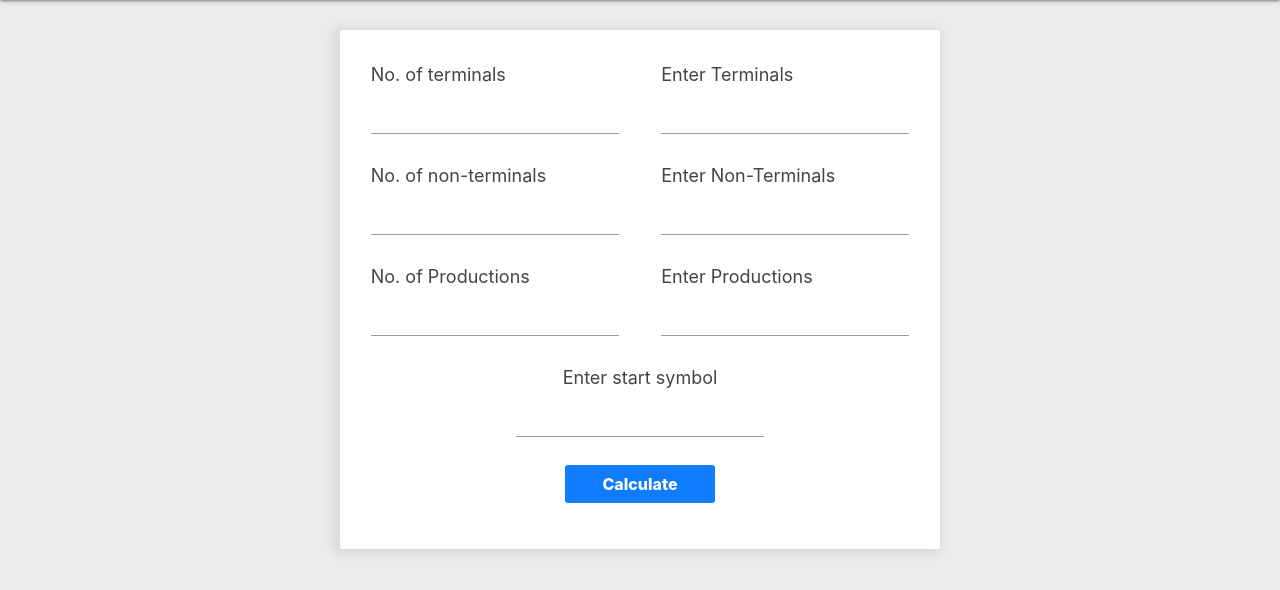
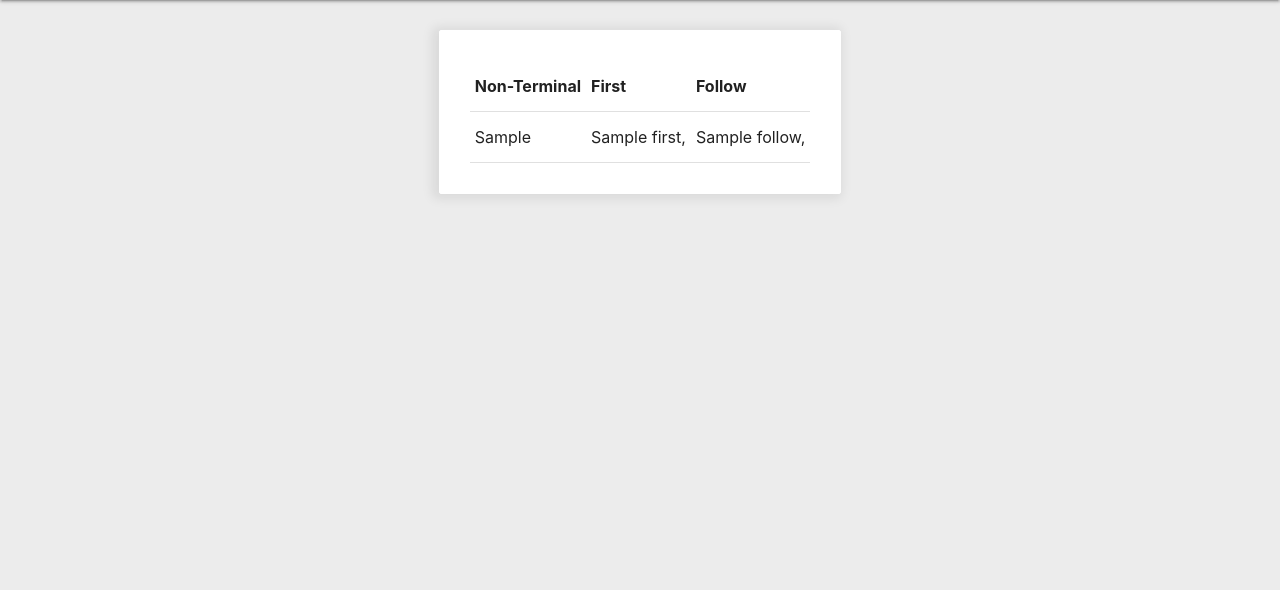
Before and after one commit to RiyaNegi/firstfollow, a Flask app: template templates/app.html in a window 1280 px wide. Shown: the part 64-654 px from the top of the page. Run offline with Flask 2, Linux system fonts and the light colour scheme; the template is opened without the code that fills it: most values are stand-ins (such as "Sample title", 1, 10 or a date in 2020).

Commit message:
add files

```diff
--- a/app.py
+++ b/app.py
@@ -1,7 +1,7 @@
 import sys
 from flask import Flask , jsonify,redirect, request,render_template
 from flask.helpers import url_for
-# sys.setrecursionlimit(2000)
+# sys.setrecursionlimit(200)
 
 app = Flask(__name__)
 app.config["DEBUG"] = True
@@ -17,16 +17,23 @@ productions_dict = {}
 
 FIRST = {}
 FOLLOW = {}
+j=0
+alter_dict_check = {}
 
 def first(string):
     #print("first({})".format(string))
+    # nt = string
+    # global j
+    alternatives = []
+
     first_ = set()
     if string in non_terminals:
         alternatives = productions_dict[string]
 
         for alternative in alternatives:
-            first_2 = first(alternative)
-            first_ = first_ |first_2
+            if alter_dict_check[alternative]!=-1:
+                first_2 = first(alternative)
+                first_ = first_ |first_2
 
     elif string in terminals:
         first_ = {string}
@@ -35,6 +42,12 @@ def first(string):
         first_ = {'@'}
 
     else:
+        # if nt == string[0]:
+        #     if j<len(alternatives):
+        #         ++j
+        #         string = alternatives[j]
+
+        # else:
         first_2 = first(string[0])
         if '@' in first_2:
             i = 1
@@ -88,18 +101,26 @@ def follow(nT):
     #print("returning for follow({})".format(nT),follow_)
     return follow_
 
-@app.route("/result")
-def result():
-    context = {
+# @app.route("/result")
+# def result():
+#     context = {
+#         "non_terminals":non_terminals,
+#         "FIRST":FIRST,
+#         "FOLLOW":FOLLOW
+#     }
+#     return render_template("result.html",data = context)
+
+@app.route("/",methods = ['POST','GET'])
+def input_data():
+    global no_of_terminals,terminals,no_of_non_terminals,non_terminals,starting_symbol,no_of_productions,productions,productions_dict,j,alter_dict_check
+    global FIRST,FOLLOW
+    data = {
+        "starting_symbol":starting_symbol,
         "non_terminals":non_terminals,
         "FIRST":FIRST,
         "FOLLOW":FOLLOW
     }
-    return render_template("result.html",data = context)
 
-@app.route("/",methods = ['POST','GET'])
-def input_data():
-    global no_of_terminals,terminals,no_of_non_terminals,non_terminals,starting_symbol,no_of_productions,productions,productions_dict
     if request.method == 'POST':
         no_of_terminals = request.form['not']
         terminals = request.form['ts']
@@ -120,7 +141,7 @@ def input_data():
         terminals = terminals.split(",")
         non_terminals = non_terminals.split(",")
         productions = productions.split(",")
-        print(type(terminals))
+        # print(type(terminals))
 
 
         # productions_dict = {}
@@ -129,22 +150,29 @@ def input_data():
             productions_dict[nT] = []
 
 
-        print("\nproductions_dict",productions_dict)
+        # print("\nproductions_dict",productions_dict)
 
         for production in productions:
             nonterm_to_prod = production.split("->")
-            print("\nNON TERM ",nonterm_to_prod)
+            # print("\nNON TERM ",nonterm_to_prod)
             alternatives = nonterm_to_prod[1].split("/")
             for alternative in alternatives:
                 productions_dict[nonterm_to_prod[0]].append(alternative)
 
         #print("productions_dict",productions_dict)
+        for nt in non_terminals:
+            for i in range(len(productions_dict[nt])):
+                if nt == productions_dict[nt][i][0]:
+                    alter_dict_check[productions_dict[nt][i]]=-1
+                    # print(f"\nNT : {nt},   string : {productions_dict[nt]}")
+                else:
+                    alter_dict_check[productions_dict[nt][i]]=1
 
-        #print("nonterm_to_prod",nonterm_to_prod)
-        #print("alternatives",alternatives)
+        # print("nonterm_to_prod",nonterm_to_prod)
+        print("\n \t alternatives dict : ",alter_dict_check)
+        # return "done"
 
 
-        global FIRST,FOLLOW
 
         for non_terminal in non_terminals:
             FIRST[non_terminal] = set()
@@ -155,27 +183,46 @@ def input_data():
         #print("FIRST",FIRST)
 
         for non_terminal in non_terminals:
+            j=0
             FIRST[non_terminal] = FIRST[non_terminal] | first(non_terminal)
 
-        #print("FIRST",FIRST)
-
+        print("FIRST :",FIRST)
+        # exit()
 
         FOLLOW[starting_symbol] = FOLLOW[starting_symbol] | {'$'}
-        print(FOLLOW[starting_symbol])
+        # print(FOLLOW[starting_symbol])
         for non_terminal in non_terminals:
             FOLLOW[non_terminal] = FOLLOW[non_terminal] | follow(non_terminal)
 
         #print("FOLLOW", FOLLOW)
 
-        print("{: ^20}{: ^20}{: ^20}".format('Non Terminals','First','Follow'))
-        for non_terminal in non_terminals:
-            print("{: ^20}{: ^20}{: ^20}".format(non_terminal,str(FIRST[non_terminal]),str(FOLLOW[non_terminal])))
+        # print("{: ^20}{: ^20}{: ^20}".format('Non Terminals','First','Follow'))
+        # for non_terminal in non_terminals:
+            # print("{: ^20}{: ^20}{: ^20}".format(non_terminal,str(FIRST[non_terminal]),str(FOLLOW[non_terminal])))
 
-        print(f"NT : {non_terminals}\tFirst : {FIRST}\tFollow : {FOLLOW}")
+        # print(f"NT : {non_terminals}\tFirst : {FIRST}\tFollow : {FOLLOW}")
+        fol = FOLLOW.values()
+        fir = FIRST.values()
+        data = {
+        "starting_symbol":starting_symbol,
+        "non_terminals":non_terminals,
+        "FIRST":FIRST,
+        "FOLLOW":FOLLOW
+        }
 
         # pass
-        return redirect(url_for('result'))
-    return render_template("app.html")
+        return render_template("app.html", data=data)
+    else:
+        data["starting_symbol"] = "_"
+        no_of_terminals = 0
+        terminals = []
+        no_of_non_terminals = 0
+        non_terminals = []
+        starting_symbol = "_"
+        no_of_productions = 0
+        productions = []
+        productions_dict = {}
+    return render_template("app.html", data=data)
 
 if __name__ == "__main__":
     app.run()
--- a/templates/app.html
+++ b/templates/app.html
@@ -13,6 +13,7 @@
 			<h3>First Follow Calculator</h3>
 		</div> -->
 		<div class="card">
+			{% if data['starting_symbol']=="_" %}
 			<form class="col" action="http://localhost:5000" method="POST">
 				<div class="row">
 					<div class="col">
@@ -54,6 +55,36 @@
 					<button class="button" type="submit">Calculate</button>
 				</div>
 			</form>
+			{% else %}
+			<table>
+				<thead>
+					<tr>
+						<th>Non-Terminal</th>
+						<th>First</th>
+						<th>Follow</th>
+					</tr>
+				</thead>
+				{%for nt in data.non_terminals%}
+
+				<tbody>
+					<tr>
+						<td>{{nt}}</td>
+						<td>
+							{%for e in data.FIRST[nt]%}
+							{{e}},
+							{% endfor %}
+						</td>
+						<td>
+							{%for e in data.FOLLOW[nt]%}
+							{{e}},
+							{% endfor %}
+						</td>
+					</tr>
+				</tbody>
+				{%endfor%}
+
+			</table>
+			{%endif%}
 		</div>
 </body>
 
```
